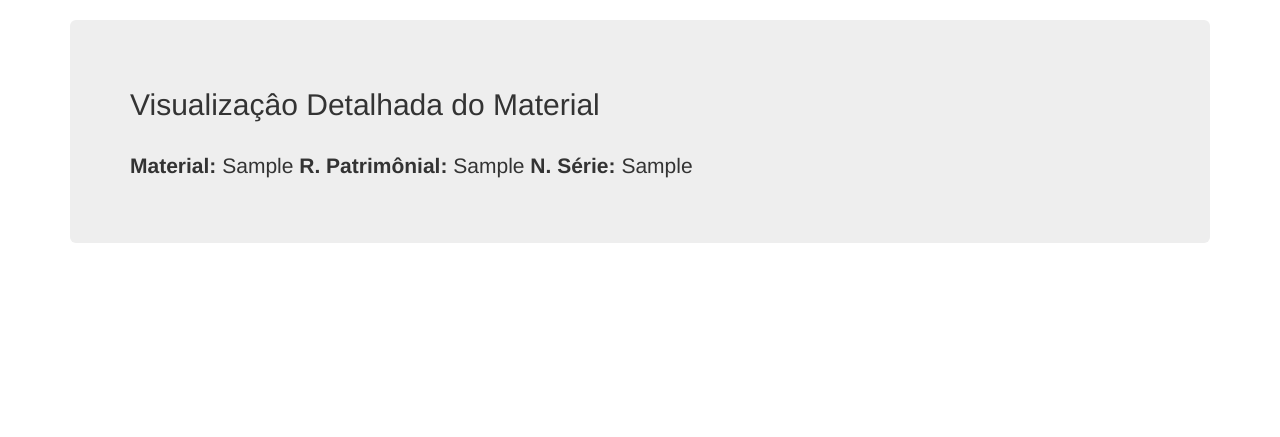
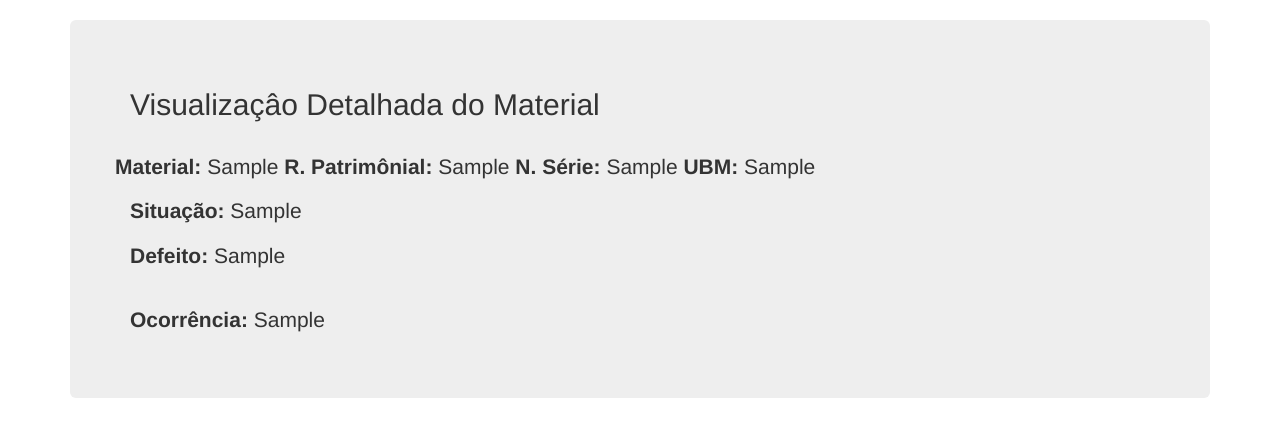
Before and after one commit to cop-bm4/controle-estoque-php, a PHP site: page /view.php?id=1 in a window 1280 px wide. Shown: the part 52-489 px from the top of the page. Run offline with PHP 8.4, Linux system fonts and the light colour scheme; the visitor is signed in with stand-in values (Sample User, id 1); tables that the repository leaves empty or names only in its code hold one stand-in row (values such as "Sample post"); data that the repository does not hold is empty; some libraries are stand-ins or nearby versions.

Commit message:
occorreni

```diff
--- a/view.php
+++ b/view.php
@@ -77,13 +77,31 @@ echo $row['cargo'];
 ?>
 <div class="container">
   <div class="jumbotron">
+  <h2>Visualizaçâo Detalhada do Material</h2>
+    <br>
+ 	 <div class="row">
+     <div class="col-lg-12"></div>
+
+    <p class="lead"> <strong> Material: </strong> <?php echo $row['material']; ?>      <strong> R. Patrimônial: </strong> <?php echo $row['rp']; ?>      <strong> N. Série: </strong> <?php echo $row['nserie'];?> <strong>UBM: </strong> <?php echo $row['ubm']; ?> </p>
+  </div>
+  <div class="row">
+    <div class="col-lg-12">
+      <p class="lead"><strong>Situação: </strong> <?php echo $row['situacao']; ?> </p>
+    </div>
+
+    <?php if (!$row['ocorrencia']==NULL): ?>
+
+    <div class="col-lg-12">
+        <p class="lead"> <strong> Defeito: </strong> <?php echo $row['defeito'];  ?> </p>
+          <br>
+          <p><strong>Ocorrência: </strong> <?php echo $row['ocorrencia']; ?> </p>
+    </div>
+  <?php endif; ?>
 
 
 
-  <h2>Visualizaçâo Detalhada do Material</h2>
-  <br>
-  <p class="lead"> <strong> Material: </strong> <?php echo $row['material']; ?>      <strong> R. Patrimônial: </strong> <?php echo $row['rp']; ?>      <strong> N. Série: </strong> <?php echo $row['nserie'];?>  </p>
 
+  </div>
  </div>
 </div>
 
```
